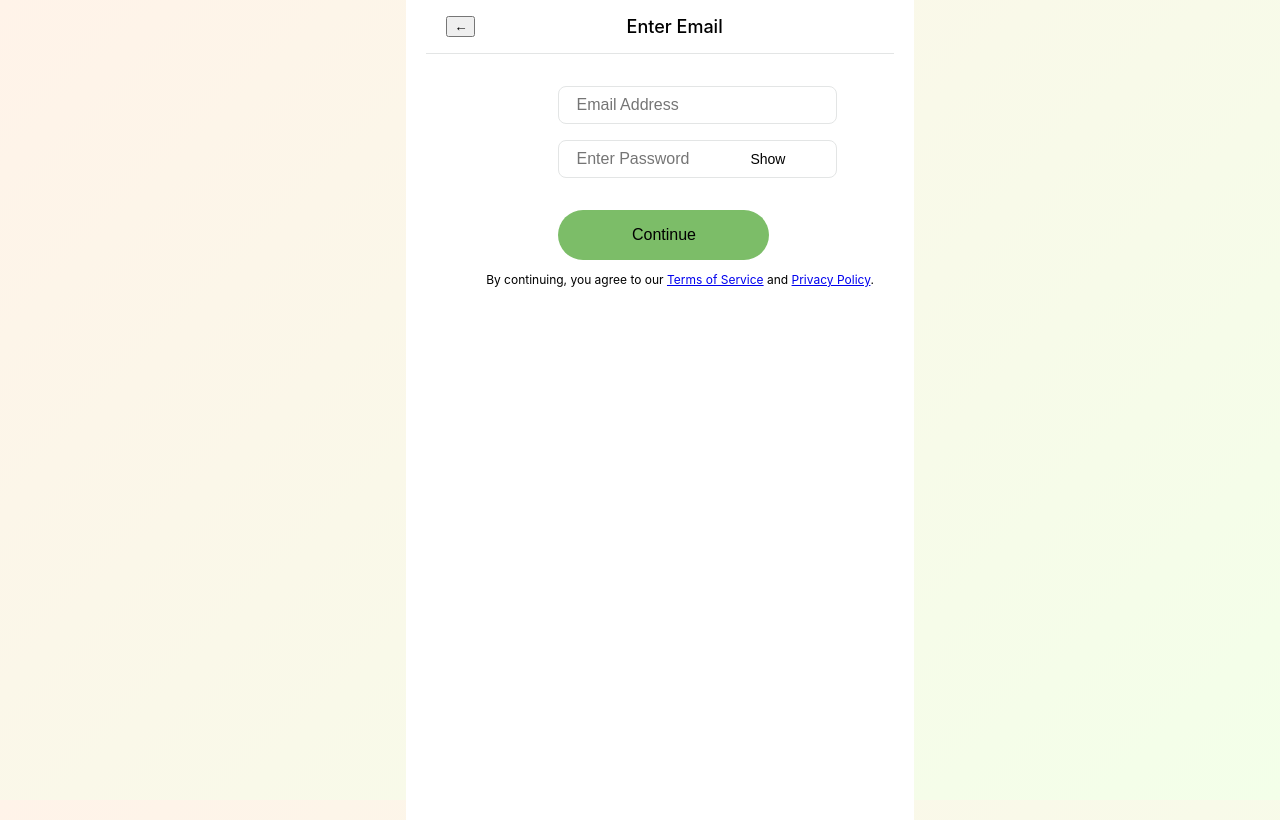
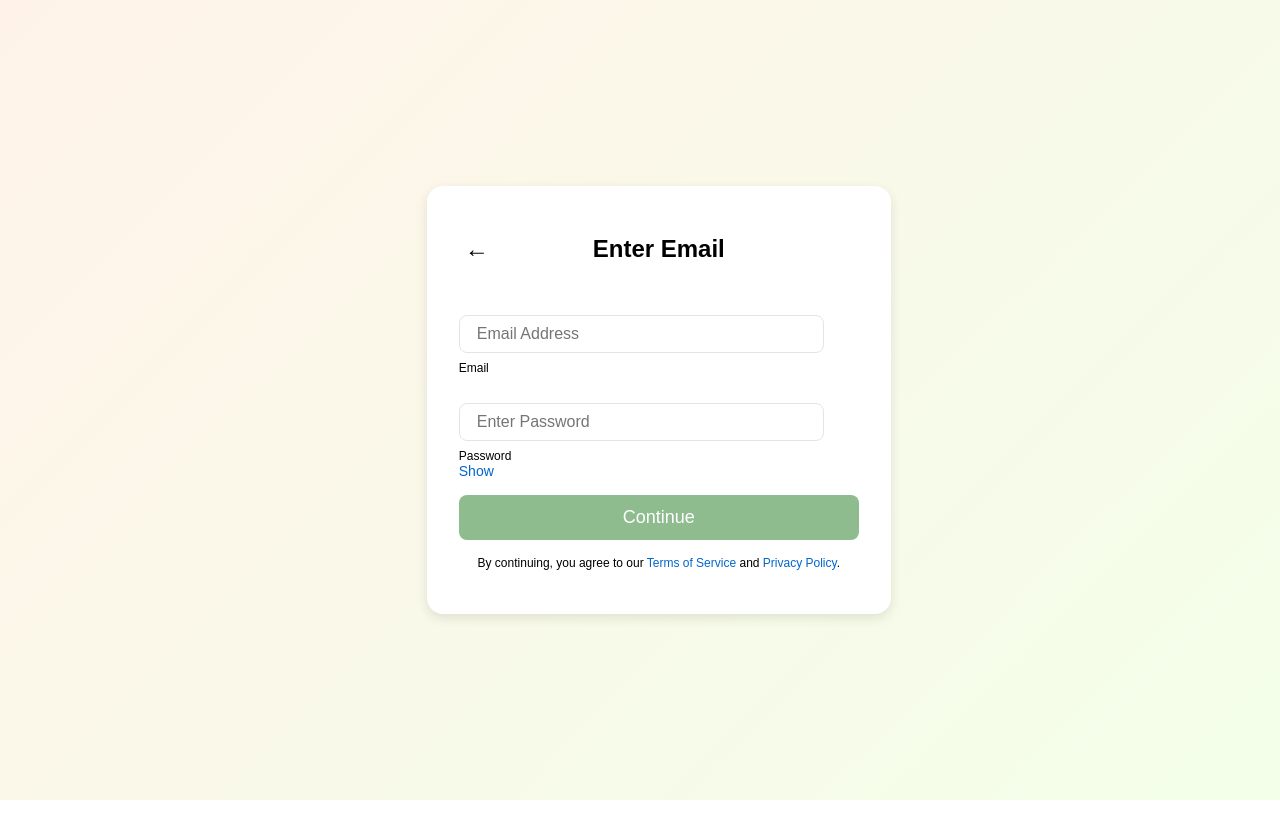
Before and after one commit to RonitinoR/NerdRezult, a React (Create React App) app: page /email-login in a window 1280 px wide. Built offline with nearby package versions, Linux system fonts and the light colour scheme.

Commit message:
Update Email.css

```diff
--- a/src/components/Loginsetup/Email.css
+++ b/src/components/Loginsetup/Email.css
@@ -1,132 +1,111 @@
-.email-title {
-    flex: 1;
-    text-align: center;
-    font-size: 18px;
-    font-weight: 500;
-    color: #000;
+
+body {
   margin: 0;
+  padding: 0;
+  font-family: Arial, sans-serif;
+}
+
+.use-email-container {
   display: flex;
   justify-content: center;
   align-items: center;
+  min-height: 100vh;
+  background-color: #f0f8ff; /* Updated background color only for email login */
 }
+
 .email-container {
-    background-color: #fff;
   width: 100%;
-    min-height: 100vh;
-    font-family: "Inter", sans-serif;
-    padding: 20px;
+  max-width: 400px;
+  background-color: white;
+  border-radius: 16px;
+  box-shadow: 0 4px 12px rgba(0, 0, 0, 0.1);
+  padding: 32px;
 }
 
 .email-header {
   display: flex;
   align-items: center;
-    padding: 16px 20px;
-    border-bottom: 1px solid #e3e5e5;
+  justify-content: center;
+  position: relative;
 }
 
-  .email-content {
+.back-btn {
+  position: absolute;
+  left: 0;
+  border: none;
+  background: none;
+  cursor: pointer;
+  font-size: 24px;
+}
+
+.email-title {
+  font-size: 24px;
+  font-weight: bold;
+  text-align: center;
+}
+
+.email-content form {
   display: flex;
   flex-direction: column;
-    align-items: center; /* Horizontally centers children */
-    justify-content: center; /* Vertically centers children */
-    width: 100%;
-    padding: 20px;
+  gap: 16px;
+  margin-top: 24px;
 }
 
 .input-wrapper {
-    width: 100%;
-    max-width: 380px;
-    margin-bottom: 16px; /* Space between input fields */
+  display: flex;
+  flex-direction: column;
+  position: relative;
 }
-
-
 
 .input-field {
   width: 100%;
-    padding: 18px 16px;
-    border: 1px solid #e3e5e5;
+  padding: 12px;
+  border: 1px solid #ccc;
   border-radius: 8px;
   font-size: 16px;
-    background-color: #fff;
 }
 
 .input-label {
-    position: absolute;
-    left: 16px;
-    top: 8px;
-    font-size: 12px;
-    color: #000;
-    pointer-events: none;
-    opacity: 0;
-    transition: 0.2s ease-in-out;
+  margin-top: 8px;
+  font-size: 14px;
 }
 
-
 .show-password-btn {
-    position: absolute;
-    right: 16px;
-    top: 50%;
-    transform: translateY(-50%);
   background: none;
   border: none;
+  color: #0066cc;
+  cursor: pointer;
   font-size: 14px;
-    color: #6b4eff;
-    cursor: pointer;
+  text-align: left;
+  padding: 0;
 }
 
 .email-btn {
-    width: calc(100% - 32px); /* Make the button full width with padding */
-    max-width: 380px;
-    padding: 16px;
-    background-color: rgba(38, 146, 4, 0.6);
+  background-color: #8fbc8f;
   border: none;
-    border-radius: 48px;
-    color: #010101;
-    font-size: 16px;
-    font-weight: 500;
+  padding: 12px;
+  border-radius: 8px;
+  color: white;
+  font-size: 18px;
   cursor: pointer;
-    margin-top: 16px; /* Adds space between the password field and button */
-    margin-left: auto; /* Centers the button horizontally */
-    margin-right: auto; /* Centers the button horizontally */
+  transition: background-color 0.3s ease;
+}
+
+.email-btn:hover {
+  background-color: #7aa87a;
 }
 
 .terms-text {
   font-size: 12px;
-    color: #000;
   text-align: center;
-    line-height: 16px;
-  }
-  .password-input {
-    position: relative; /* Add this to make the button inside the input wrapper */
+  margin-top: 16px;
 }
 
-  .show-password-btn {
-    position: absolute;
-    top: 50%;
-    right: 10px;
-    transform: translateY(-50%);
-    background: none;
-    border: none;
-    color: #010101;
-    font-size: 14px;
-    cursor: pointer;
+.terms-link {
+  color: #0066cc;
+  text-decoration: none;
 }
 
-  .go-to-login-btn {
-    position: absolute;
-    top: 10px;
-    left: 10px;
-    padding: 8px 16px;
-    background-color: rgba(38, 146, 4, 0.6); /* Green background with slight opacity */
-    border: none;
-    border-radius: 8px;
-    color: white;
-    font-size: 14px;
-    font-weight: bold;
-    cursor: pointer;
-    z-index: 10; /* Ensures the button appears on top */
+.terms-link:hover {
+  text-decoration: underline;
 }
-
-  .go-to-login-btn:hover {
-    background-color: rgba(38, 146, 4, 1); /* Darken background on hover */
-  }
```
Lines whose indentation alone changed are shown as unchanged.
